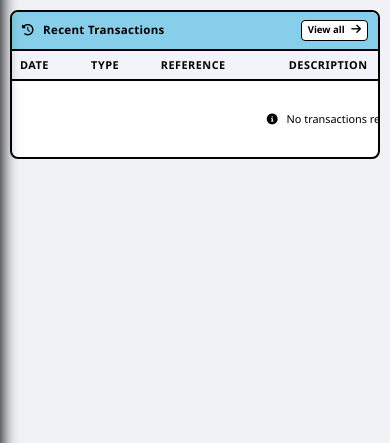
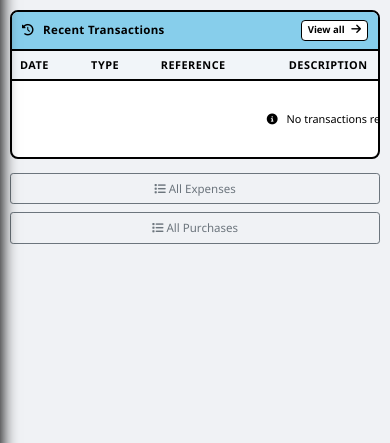
Before and after one commit to ronosystems/ronosystems, a Django app: template src/templates/company/finance/dashboard.html in a window 390 px wide. Shown: the part 329-772 px from the top of the page. Run offline with Django 4.2, Linux system fonts and the light colour scheme; the template is opened without the code that fills it, so the values that code supplies are empty; some libraries are stand-ins or nearby versions.

Commit message:
Fix NoReverseMatch on finance dashboard bottom links
- Replace removed 'company-expenses-all' / 'company-stock-purchases'
  URL names with 'finance-purchase-records' (epa_shop app).
- Add ?purchase_type=inventory filter to the Stock Purchases button.
- Align all_expenses.html and purchase_records.html with the same fix.

```diff
--- a/src/templates/company/expenses/all_expenses.html
+++ b/src/templates/company/expenses/all_expenses.html
@@ -190,7 +190,10 @@
         </div>
         <div class="d-flex gap-2">
             <a href="{% url 'company-expenses-dashboard' %}" class="btn btn-secondary btn-sm" style="border:2px solid #000;">
-                <i class="fas fa-arrow-left"></i> Back
+                <i class="fas fa-arrow-left"></i> Expenses Dashboard
+            </a>
+            <a href="{% url 'finance-dashboard' %}" class="btn btn-secondary btn-sm">
+                <i class="fas fa-arrow-left"></i> Finance Dashboard
             </a>
         </div>
     </div>
--- a/src/templates/company/finance/dashboard.html
+++ b/src/templates/company/finance/dashboard.html
@@ -427,6 +427,17 @@
     }
 
     /* ============================================
+       BOTTOM QUICK LINKS
+    ============================================ */
+    .bottom-quick-links {
+        display: flex;
+        flex-wrap: wrap;
+        gap: 10px;
+        margin-top: 20px;
+        margin-bottom: 10px;
+    }
+
+    /* ============================================
        RESPONSIVE — TABLET (≤992px)
     ============================================ */
     @media (max-width: 992px) {
@@ -546,6 +557,18 @@
         .tx-desc { font-size: 0.72rem; }
         .tx-user { font-size: 0.7rem; }
         .tx-amount { font-size: 0.78rem; }
+
+        /* Bottom quick links */
+        .bottom-quick-links {
+            gap: 8px;
+            margin-top: 14px;
+        }
+        .bottom-quick-links .btn {
+            font-size: 0.75rem;
+            padding: 6px 10px;
+            flex: 1 1 calc(50% - 8px);
+            text-align: center;
+        }
     }
 
     /* ============================================
@@ -618,6 +641,12 @@
         .recent-tx-header { padding: 8px 10px; }
         .recent-tx-header h5 { font-size: 0.72rem; }
         .recent-tx-link { font-size: 0.6rem; padding: 2px 6px; }
+
+        /* Bottom quick links */
+        .bottom-quick-links .btn {
+            flex: 1 1 100%;
+            font-size: 0.72rem;
+        }
     }
 </style>
 {% endblock %}
@@ -816,5 +845,18 @@
         </div>
     </div>
 
+    <!-- ============================================
+         BOTTOM QUICK LINKS
+    ============================================ -->
+    <div class="bottom-quick-links">
+        <a href="{% url 'company-expenses-all' %}" class="btn btn-outline-secondary btn-sm">
+            <i class="fas fa-list"></i> All Expenses
+        </a>
+
+        <a href="{% url 'finance-purchase-records' %}" class="btn btn-outline-secondary btn-sm">
+            <i class="fas fa-list"></i> All Purchases
+        </a>
+    </div>
+
 </div>
 {% endblock %}
```
Also changed, not shown: src/templates/company/finance/purchase_records.html (+7 -7 lines).
